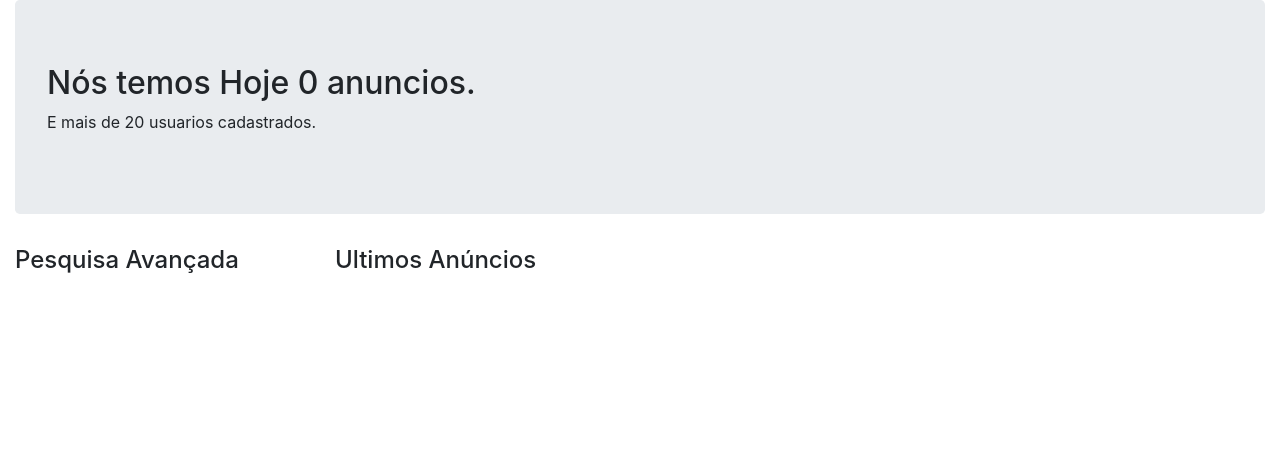
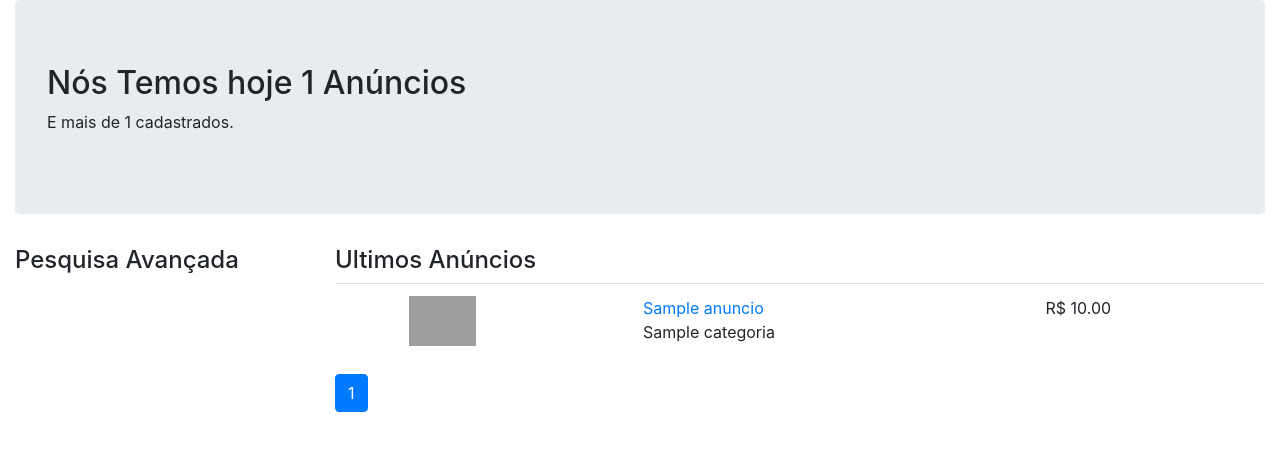
Before and after one commit to jsn-ads/PROJETOS, a PHP site: page /index.php in a window 1280 px wide. Shown: the part 56-507 px from the top of the page. Run offline with PHP 8.4, Linux system fonts and the light colour scheme; tables that the repository leaves empty or names only in its code hold one stand-in row (values such as "Sample post"); grey boxes are pictures that could not be loaded.

Commit message:
paginacao concluida

```diff
--- a/PHP/PHP42-Criando_Classificados/classes/anuncios.class.php
+++ b/PHP/PHP42-Criando_Classificados/classes/anuncios.class.php
@@ -1,5 +1,36 @@
 <?php
     class Anuncios{
+
+        public function getUltimosAnuncios($page, $perPage){
+
+            global $pdo;
+
+            $offset = ($page - 1) * $perPage;
+
+            $array = array();
+
+            $sql = $pdo->prepare("SELECT * ,
+                            (select anuncios_img.url from anuncios_img where anuncios_img.id_anuncio = anuncios.id limit 1) as url,
+                            (select categorias.nome from categorias where categorias.id = anuncios.id_categoria)
+                        as categoria FROM anuncios ORDER BY id DESC LIMIT $offset, $perPage");
+            $sql->execute();
+
+            if($sql->rowCount() > 0){
+                $array = $sql->fetchAll();
+            }
+
+            return $array;
+
+        }
+
+        public function getTotalAnuncios(){
+
+            global $pdo;
+
+            $sql = $pdo->query("SELECT COUNT(*) as c FROM anuncios");
+            $row = $sql->fetch();
+             return $row['c'];
+        }
 
         // funcão para adicionar anuncios
         public function addAnuncio($titulo,$categoria,$valor,$descricao,$estado){
--- a/PHP/PHP42-Criando_Classificados/classes/usuarios.class.php
+++ b/PHP/PHP42-Criando_Classificados/classes/usuarios.class.php
@@ -2,6 +2,14 @@
     class Usuarios{
 
         // função cadastrar usuario
+
+        public function getTotalUsuarios(){
+            global $pdo;
+
+            $sql = $pdo->query("SELECT COUNT(*) as c FROM usuarios");
+            $row = $sql->fetch();
+             return $row['c'];
+        }
 
         public function cadastrar($nome, $email, $senha, $telefone){
 
--- a/PHP/PHP42-Criando_Classificados/index.php
+++ b/PHP/PHP42-Criando_Classificados/index.php
@@ -1,9 +1,27 @@
 <?php require 'pages/header.php';?>
+<?php
+    require 'classes/anuncios.class.php';
+    require 'classes/usuarios.class.php';
+    $a = new Anuncios();
+    $u = new Usuarios();
+    $total_anuncios = $a->getTotalAnuncios();
+    $total_usuarios = $u->getTotalUsuarios();
 
+    $p = 1;
+    if(isset($_GET['p']) && !empty($_GET['p'])){
+        $p = addslashes($_GET['p']);
+    }
+
+    $per_page = 3;
+
+    $total_paginas = ceil($total_anuncios/$per_page);
+
+    $anuncios = $a->getUltimosAnuncios($p,$per_page);
+?>
     <div class="container-fluid">
         <div class="jumbotron">
-            <h2>Nós  temos Hoje 0 anuncios.</h2>
-            <p>E mais de 20 usuarios cadastrados.</p>
+            <h2>Nós Temos hoje <?php echo $total_anuncios; ?> Anúncios</h2>
+            <p>E mais de <?php echo $total_usuarios; ?> cadastrados.</p>
         </div>
 
         <div class="row">
@@ -12,6 +30,37 @@
             </div>
             <div class="col-sm-9">
                 <h4>Ultimos Anúncios</h4>
+                <table class="table table-spriped">
+                    <tbody>
+                    <?php foreach($anuncios as $anuncio):?>
+                        <tr>
+                            <td>
+                                <?php if(!empty($anuncio['url'])): ?>
+                                <td><img src="assets/img/anuncios/<?php echo $anuncio['url'];?>" height="50"></td>
+                                <?php else: ?>
+                                <td><img src="assets/img/default.jpg" height="50"></td>
+                                <?php endif;?>
+                            </td>
+                            <td>
+                                  <a href="produto.php?id=<?php echo $anuncio['id']; ?>"><?php echo utf8_encode($anuncio['titulo']); ?></a><br>
+                                  <?php echo $anuncio['categoria'];?>
+                            </td>
+                            <td>R$ <?php echo number_format($anuncio['valor'],2); ?></td>
+                        </tr>
+                    <?php endforeach;?>
+                    </tbody>
+                </table>
+
+                <nav aria-label="Page navigation">
+                    <ul class="pagination">
+                        <?php for ($i=1; $i <= $total_paginas; $i++):?>
+                            <li class="<?php echo($p==$i)?'page-item active':''; ?>">
+                                <a class="page-link" href="index.php?p=<?php echo $i; ?>"><?php echo $i; ?></a>
+                            </li>
+                        <?php endfor;?>
+                    </ul>
+                </nav>
+
             </div>
         </div>
     </div>
```
Also changed, not shown: PHP/PHP42-Criando_Classificados/assets/img/anuncios/00d577c9240d2abf1d77ae735b1b0a99.jpg (added), PHP/PHP42-Criando_Classificados/assets/img/anuncios/1f42f93f77e43e35618de50175cad3cd.jpg (added), PHP/PHP42-Criando_Classificados/assets/img/anuncios/2c0e57963bfd4b70e526bc6a99f64f81.jpg (added), PHP/PHP42-Criando_Classificados/assets/img/anuncios/2d628186fff43e20d083053776f70f04.jpg (added), PHP/PHP42-Criando_Classificados/assets/img/anuncios/64be1cb045b82619555e89087aaf6052.jpg (added), PHP/PHP42-Criando_Classificados/assets/img/anuncios/754d5af284cbad90578c0001830c6c50.jpg (added), PHP/PHP42-Criando_Classificados/assets/img/anuncios/9dfa50b35efd72c8880e49c52b65cd0a.jpg (added), PHP/PHP42-Criando_Classificados/assets/img/anuncios/c424d5d56e56fa9a8a5585985809e38e.jpg (added).
